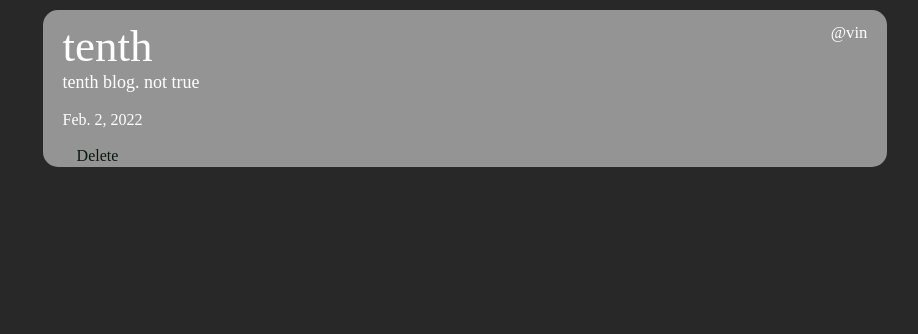
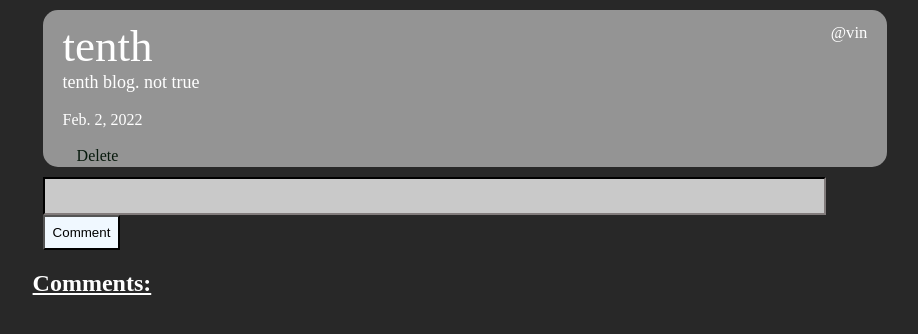
Before and after one commit to NickName-AM/bloggy, a Django app: page /we_blog/blog/10 in a window 1280 px wide. Shown: the part 71-405 px from the top of the page, without its empty margins (175-1093 px from the left). Run offline with Django 4.2, Linux system fonts and the light colour scheme; a user stored in the database is signed in; data comes from the database, SQL or seed files in the repository; both versions use the stored data as it was after the commit.

Commit message:
added comment feature

```diff
--- a/we_blog/models.py
+++ b/we_blog/models.py
@@ -11,3 +11,11 @@ class OurBlog(models.Model):
 
     def __str__(self):
         return str(self.writer)
+
+class Comment(models.Model):
+    comment_content = models.CharField(max_length=100, null=False)
+    writer = models.ForeignKey(User, on_delete=models.CASCADE)
+    blog = models.ForeignKey(OurBlog, on_delete=models.CASCADE)
+
+    def __str__(self):
+        return str(self.writer)
--- a/we_blog/templates/general/show_blog.html
+++ b/we_blog/templates/general/show_blog.html
@@ -3,6 +3,11 @@
 {% block title %}Home{% endblock title %}
 
 {% block body %}
+    {% if messages %}
+        {% for message in messages %}
+            <div class="msg">{{ message }}</div>
+        {% endfor %}
+    {% endif %}
     <div class="jumbotron">
         <div class="blog">
             <div class="writer"><small>@{{blog.writer}}</small></div>
@@ -25,7 +30,31 @@
                     <a href="{% url 'edit' b_id=blog.id w_id=blog.writer_id %}">Edit</a>
                 {% endif %}
             </div>
+
         </div>
+    </div>
+    <form action="{% url 'comment' b_id=blog.id %}"method="POST" style="margin: -10px 20px 10px;">
+        {% csrf_token %}
+        <input type="text" name="cmt" maxlength="100" required style="padding: 8px; font-size: 16px; color: #383636;background-color:#c9c9c9; border-color: rgb(46, 44, 44);" size="80">
+        <input type="submit" value="Comment" style="padding: 8px; border-radius: 0px; background-color: aliceblue;">
+    </form>
+
+    <div style="padding: 10px; color: white; font-size: 24px; text-decoration: underline; font-weight: bold;">Comments:</div>
+    <div style="padding: 10px;">
+        {% if comments %}
+            {% for comment in comments %}
+                {% if comment.blog.id == blog.id %}
+                <div style="margin: 0px 30px 20px; background-color: #979393;color: #313131; padding: 15px;">
+                    <div style="font-size: 16px; float: right;">@{{comment.writer}}</div>
+                    <div style="margin-bottom: 15px; font-size: 18px;">{{comment.comment_content}}</div>
+                    {% if user.id == comment.writer.id %}
+                        <a href="{% url 'comment_delete' c_id=comment.id %}" style="font-size: 12px; padding: 5px;">Remove</a>
+                    {% endif %}
+                </div>
+                {% endif %}
+
+            {% endfor %}
+        {% endif %}
     </div>
 
 
--- a/we_blog/urls.py
+++ b/we_blog/urls.py
@@ -4,6 +4,9 @@ from we_blog import views
 urlpatterns = [
     path('home/', views.we_blog, name='home'),
     path('', views.we_blog),
+
+    path('comment/<int:b_id>', views.comment, name='comment'),
+    path('comment_delete/<int:c_id>', views.comment_delete, name='comment_delete'),
 
     path('blog/<int:b_id>', views.show_blog, name='show_blog'),
     path('add/', views.create, name='add'),
--- a/we_blog/views.py
+++ b/we_blog/views.py
@@ -1,6 +1,6 @@
-from time import sleep
+from email import message
 from django.shortcuts import redirect, render
-from we_blog.models import OurBlog
+from we_blog.models import OurBlog, Comment
 from django.contrib.auth.models import User
 from django.contrib.auth import authenticate, login, logout
 from django.contrib.auth.decorators import login_required
@@ -19,13 +19,40 @@ def we_blog(request):
         # There might not even be 10 blogs. So, send as much blog you have (i.e less than 10)
         except Exception:
             b_logs = our_blogs
+
+        # Choose ONE comment from every blog (Only ONE)
         return render(request, 'general/home.html', {'blogs': b_logs})
+
+@login_required
+def comment(request, b_id):
+    uza = User.objects.get(id=request.user.id)
+    b_log = OurBlog.objects.get(id=b_id)
+    if request.method == 'GET':
+        return redirect('home')
+    elif request.method == 'POST':
+        cmt = request.POST['cmt']
+        Comment.objects.create(comment_content=cmt, writer=uza, blog=b_log)
+        messages.success(request, 'Comment was added.')
+        return redirect('show_blog',b_id=b_id)
+
+@login_required
+def comment_delete(request, c_id):
+    try:
+        cmt = Comment.objects.get(id=c_id)
+        cmt.delete()
+        messages.success(request, 'Comment deleted.')
+    except:
+        message.error(request, 'Comment not deleted.')
+    return redirect('show_blog', b_id=cmt.blog.id)
+
+
 
 # View a specific blog
 @login_required
 def show_blog(request, b_id):
     my_blog = OurBlog.objects.get(id=b_id)
-    return render(request, 'general/show_blog.html', {'blog': my_blog})
+    comments = Comment.objects.all()
+    return render(request, 'general/show_blog.html', {'blog': my_blog, 'comments': comments})
 
 # Your blogs (The logged-in user)
 # From profile
```
Also changed, not shown: we_blog/templates/general/home.html (+3 -4 lines), db.sqlite3, we_blog/migrations/0002_comment.py (added). Lines whose indentation alone changed are shown as unchanged.
